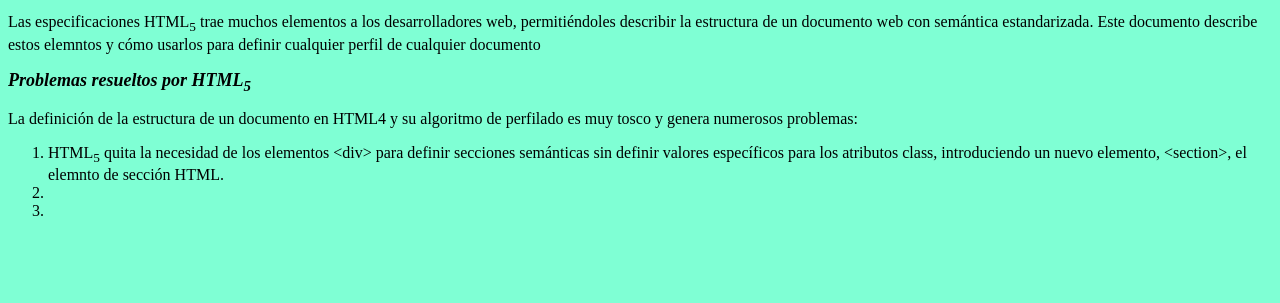
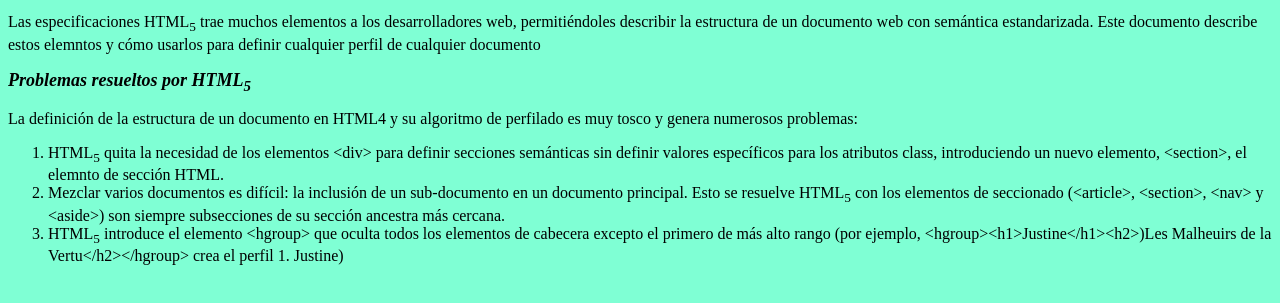
Before and after one commit to IgnacioFurio/ifj-geekshub-fsd-vlc-ejercicio1, a plain HTML site: page index.html in a window 1280 px wide. Shown: the part 107-410 px from the top of the page. Drawn offline with Linux system fonts and the light colour scheme.

Commit message:
listas final

```diff
--- a/index.html
+++ b/index.html
@@ -19,8 +19,13 @@
                 <ol>
                     <li>HTML<sub>5</sub> quita la necesidad de los elementos &ltdiv&gt para definir secciones semánticas sin definir valores
                     específicos para los atributos class, introduciendo un nuevo elemento, &ltsection&gt, el elemnto de sección HTML.</li>
-                    <li></li>
-                    <li></li>
+                    <li>Mezclar varios documentos es difícil: la inclusión de un sub-documento en un documento principal. Esto se resuelve
+                    HTML<sub>5</sub> con los elementos de seccionado (&ltarticle&gt, &ltsection&gt, &ltnav&gt y &ltaside&gt) son siempre
+                    subsecciones de su sección ancestra más cercana.
+                    </li>
+                    <li>HTML<sub>5</sub> introduce el elemento &lthgroup&gt que oculta todos los elementos de cabecera excepto el primero
+                    de más alto rango (por ejemplo, &lthgroup&gt&lth1&gtJustine&lt/h1&gt&lth2&gt)Les Malheuirs de la Vertu&lt/h2&gt&lt/hgroup&gt
+                    crea el perfil 1. Justine)</li>
                 </ol>
 </body>
 </html>
```
